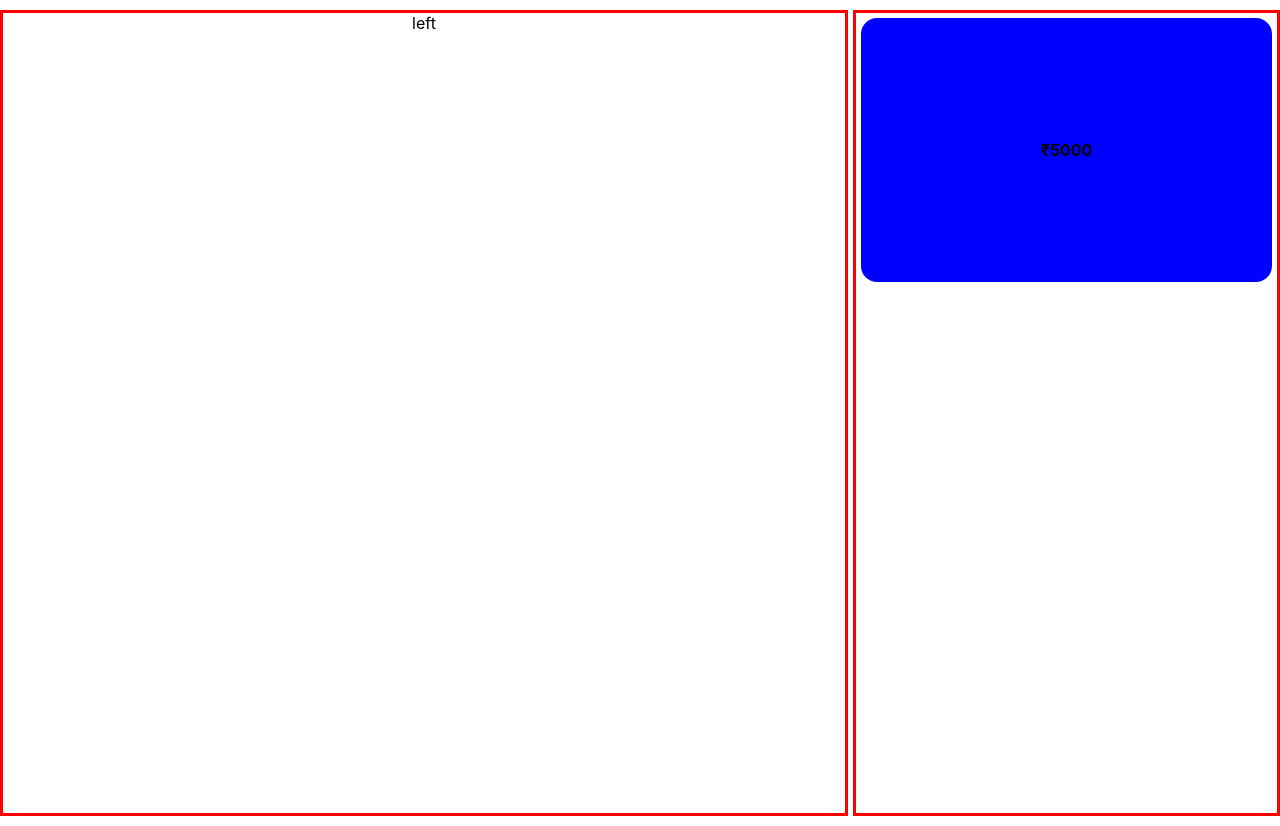
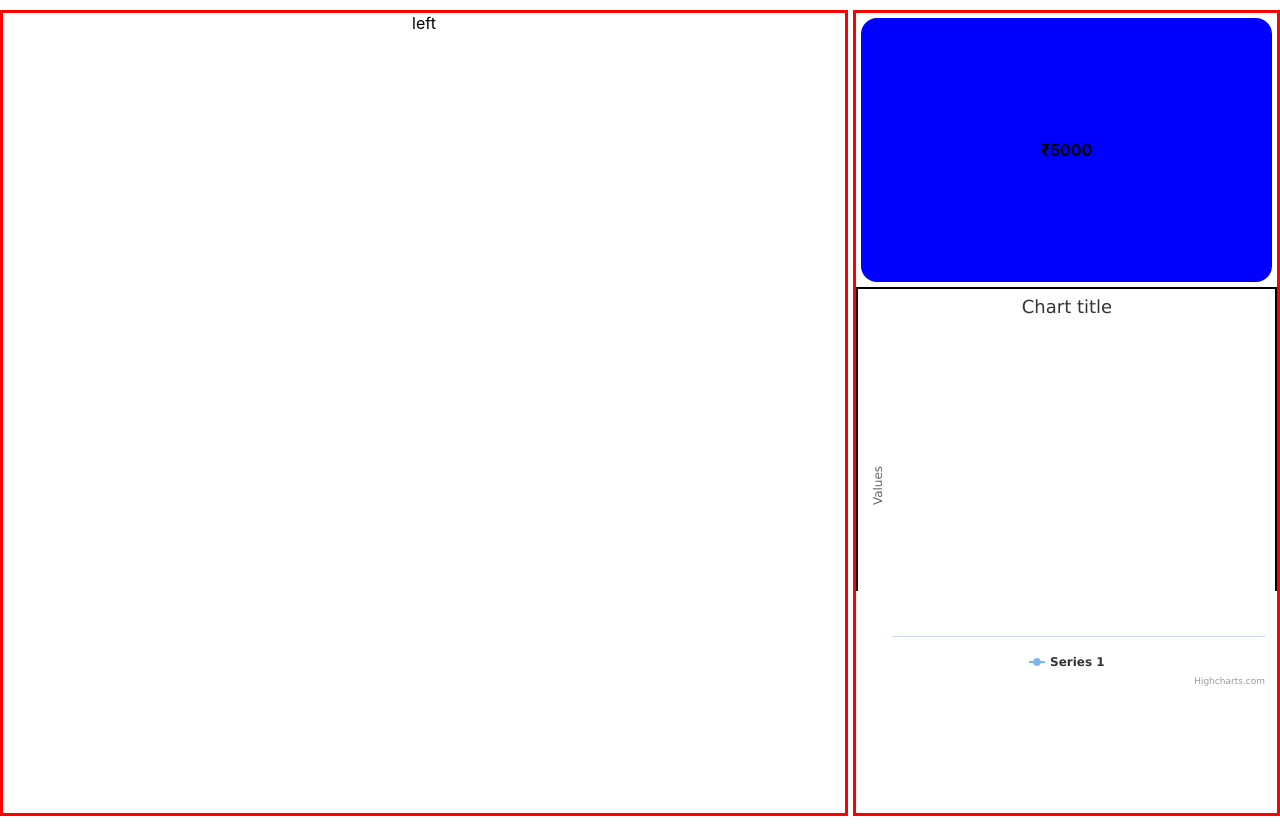
Before and after one commit to shashikantmaurya0007/wealthy-finance-assignment, a React (Create React App) app: page / in a window 1280 px wide. Built offline with nearby package versions, Linux system fonts and the light colour scheme.

Commit message:
feat:added graph feature
implemented graph feature working intermitently have to look into it later

```diff
--- a/package.json
+++ b/package.json
@@ -6,6 +6,8 @@
     "@testing-library/jest-dom": "^5.16.1",
     "@testing-library/react": "^11.2.7",
     "@testing-library/user-event": "^12.8.3",
+    "highcharts": "^9.3.2",
+    "highcharts-react-official": "^3.1.0",
     "react": "^17.0.2",
     "react-dom": "^17.0.2",
     "react-redux": "^7.2.6",
--- /dev/null
+++ b/src/Component/LineChart.js
@@ -0,0 +1,38 @@
+import React, { useState } from "react";
+import { render } from "react-dom";
+import HighchartsReact from "highcharts-react-official";
+import Highcharts from "highcharts";
+
+const LineChart = ({ lineChartVariable }) => {
+  const [hoverData, setHoverData] = useState(null);
+  const [chartOptions, setChartOptions] = useState({
+    xAxis: {
+      categories: [...lineChartVariable[1]],
+    },
+    series: [{ data: [...lineChartVariable[0]] }],
+    plotOptions: {
+      series: {
+        point: {
+          events: {
+            mouseOver(e) {
+              setHoverData(e.target.category);
+            },
+          },
+        },
+      },
+    },
+  });
+
+  const updateSeries = () => {
+    setChartOptions({
+      series: [{ data: [Math.random() * 5, 2, 1] }],
+    });
+  };
+
+  return (
+    <div>
+      <HighchartsReact highcharts={Highcharts} options={chartOptions} />{" "}
+    </div>
+  );
+};
+export default LineChart;
--- a/src/Component/Right.js
+++ b/src/Component/Right.js
@@ -1,9 +1,11 @@
 import React from "react";
 import MaximumProfitInRupees from "./MaximumProfitInRupees";
+import StockGraph from "./StockGraph";
 function Right() {
   return (
     <div>
       <MaximumProfitInRupees />
+      <StockGraph />
     </div>
   );
 }
--- /dev/null
+++ b/src/Component/StockGraph.js
@@ -0,0 +1,36 @@
+import React, { useEffect, useState } from "react";
+import { useSelector, useDispatch } from "react-redux";
+import LineChart from "./LineChart.js";
+import GetStocks from "../Redux/Actions/StockList";
+import "../Styling/stockgraph.css";
+// import PriceChart from "./Component/PriceChart.js";
+function StockGraph() {
+  const stocks = useSelector((state) => state.stocksState.stocks);
+  const dispatch = useDispatch();
+  const [lineChartVariable, setLineChartVariable] = useState([]);
+  function convertIntoArray(stocks) {
+    const currArray = [];
+    const dateArray = [];
+
+    stocks?.map((a) => {
+      currArray.push(a.curr);
+      dateArray.push(a.date);
+    });
+
+    return [[...currArray], [...dateArray]];
+  }
+
+  useEffect(() => {
+    dispatch(GetStocks());
+    setLineChartVariable(convertIntoArray(stocks));
+  }, [dispatch, stocks]);
+  return (
+    <div className="stock-graph">
+      {lineChartVariable.length == 2 && (
+        <LineChart lineChartVariable={lineChartVariable} />
+      )}
+    </div>
+  );
+}
+
+export default StockGraph;
--- /dev/null
+++ b/src/Styling/stockgraph.css
@@ -0,0 +1,4 @@
+.stock-graph {
+    height: 300px !important;
+    border: 2px solid black;
+}
```
Also changed, not shown: 1 other file (tests, documents, lock files or other folders).
